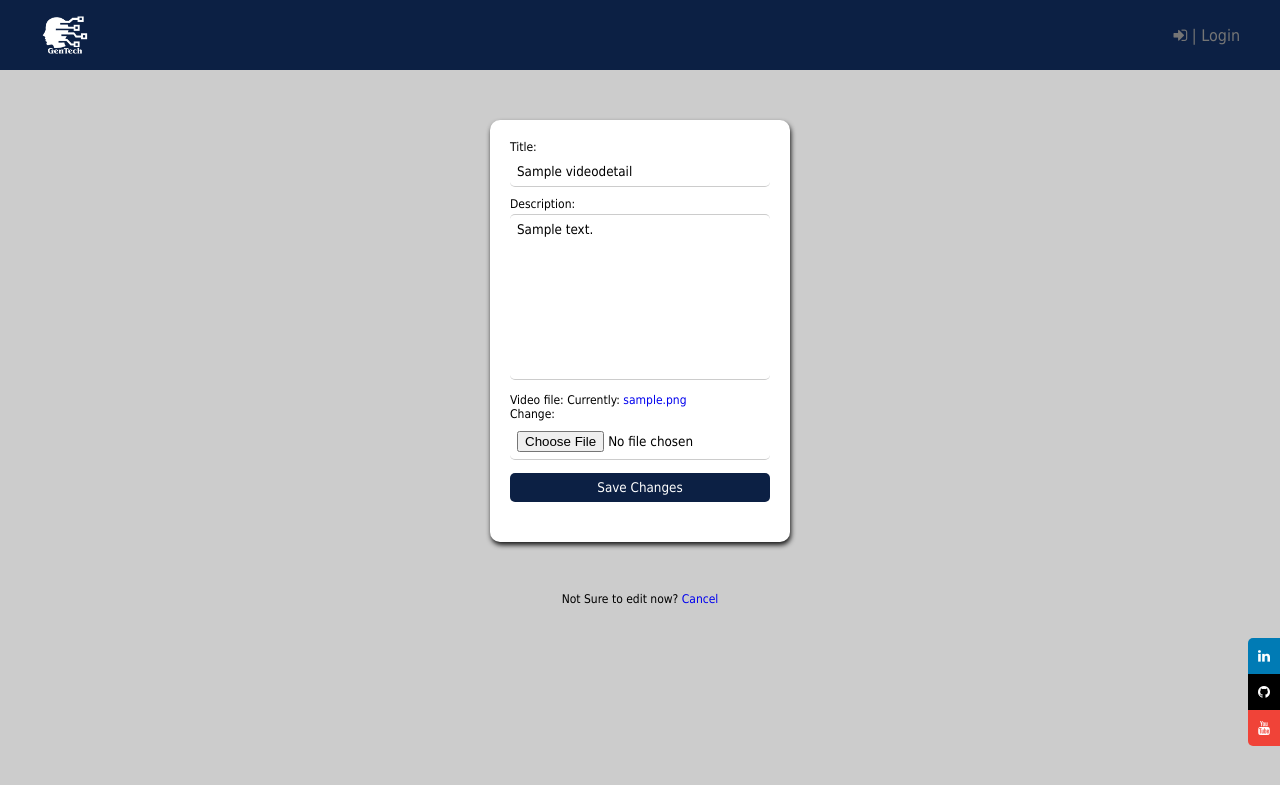
After one commit to owusu-king/videoPlatform, a Django app: page /video/1/edit in a window 1280 px wide. The commit adds this page. Shown: the top 785 px of the page. Run offline with Django 4.2, Linux system fonts and the light colour scheme; tables that the repository leaves empty hold one stand-in row (values such as "Sample post").

Commit message:
Completed edit functionality for the admin

```diff
--- /dev/null
+++ b/video/templates/video/edit.html
@@ -0,0 +1,19 @@
+{% extends 'video/layout.html' %}
+
+{% block title %}
+  Edit Video | Video Platform
+{% endblock %}
+
+{% block main %}
+
+<div class="form-container">
+    <form method="POST">
+        {% csrf_token %}
+        {{form.as_p}}
+    <div class="actions">
+        <input type="submit" value="Save Changes" class="submit" onclick="return confirm('Are you sure to save the changes?')">
+    </div>
+    </form>
+</div>
+<p class="account">Not Sure to edit now? <a href="{% url 'dashboard' %}">Cancel</a></p>
+{% endblock %}
--- a/video/templates/video/layout.html
+++ b/video/templates/video/layout.html
@@ -43,9 +43,9 @@
     <!-- BEGIN FOOTER  -->
     <footer id="footer">
         <div class="icon-bar">
-            <a href="#" class="linkedin"><i class="fa fa-linkedin"></i></a>
-            <a href="#" class="github"><i class="fa fa-github"></i></a>
-            <a href="#" class="youtube"><i class="fa fa-youtube"></i></a>
+            <a href="https://www.linkedin.com/in/kingowusu/" class="linkedin" target="_blank"><i class="fa fa-linkedin"></i></a>
+            <a href="https://github.com/owusu-king" class="github" target="_blank"><i class="fa fa-github"></i></a>
+            <a href="https://www.youtube.com/c/gentechconsult" class="youtube" target="_blank"><i class="fa fa-youtube"></i></a>
         </div>
 
     </footer>
--- a/video/urls.py
+++ b/video/urls.py
@@ -27,7 +27,8 @@ urlpatterns = [
 
     path('share-link/', views.share_link, name='share_link'),
 
-    path('delete_video/<int:id>', views.delete_video, name='delete_video')
+    path('delete_video/<int:id>', views.delete_video, name='delete_video'),
+    path('<int:id>/edit', views.edit_video, name='edit'),
 
     #delete
    ]
--- a/video/views.py
+++ b/video/views.py
@@ -22,6 +22,15 @@ from .forms import PasswordResetForm
 from django.http import JsonResponse
 from django.views.decorators.http import require_POST
 from .forms import ShareLinkForm
+
+def edit_video(request, id):
+    video = VideoDetails.objects.get(pk=id)
+    if request.method =='POST':
+        form = VideoUploadForm(request.POST, instance=video)
+        if form.is_valid():
+            form.save()
+            return HttpResponseRedirect(reverse('dashboard'))
+    return render(request, 'video/edit.html', {'form':VideoUploadForm(instance=video)})
 
 def delete_video(request, id):
     if not request.user.is_authenticated: # Non logged in users to be denied access to the video page
```
Also changed, not shown: video/static/video/style.css (+23 -5 lines), video/templates/video/dashboard.html (+4 -4 lines).
